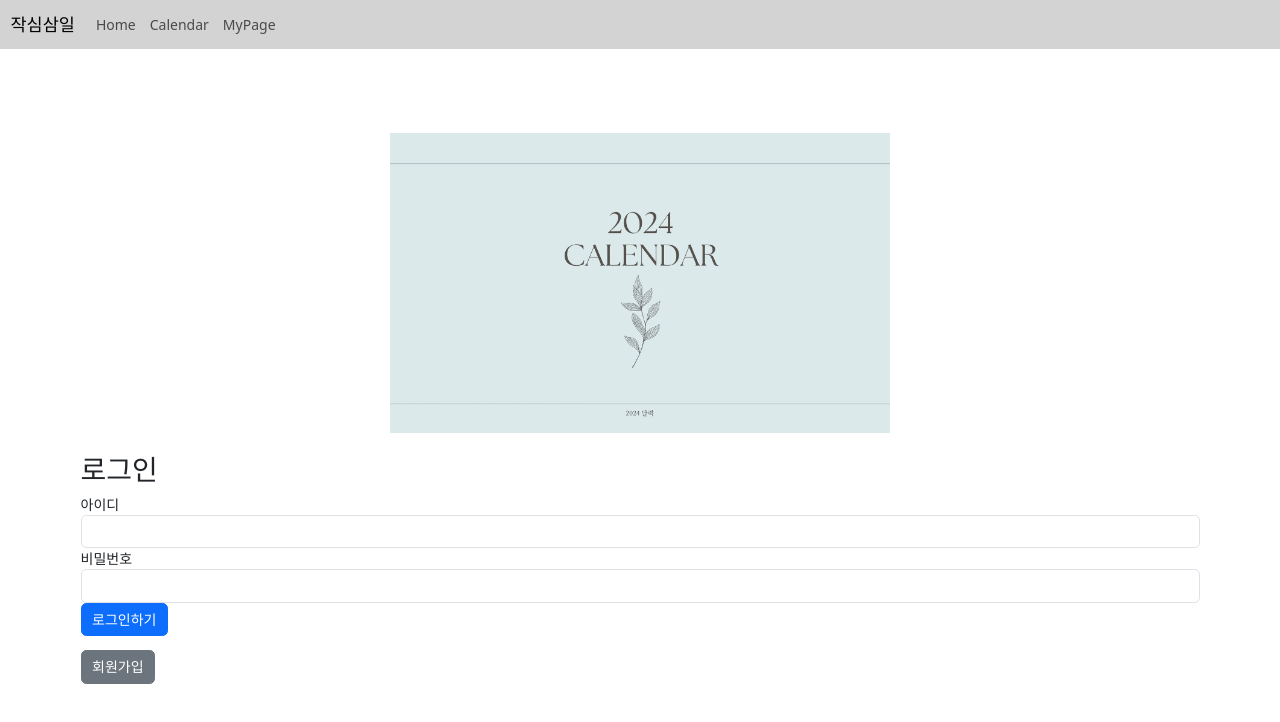
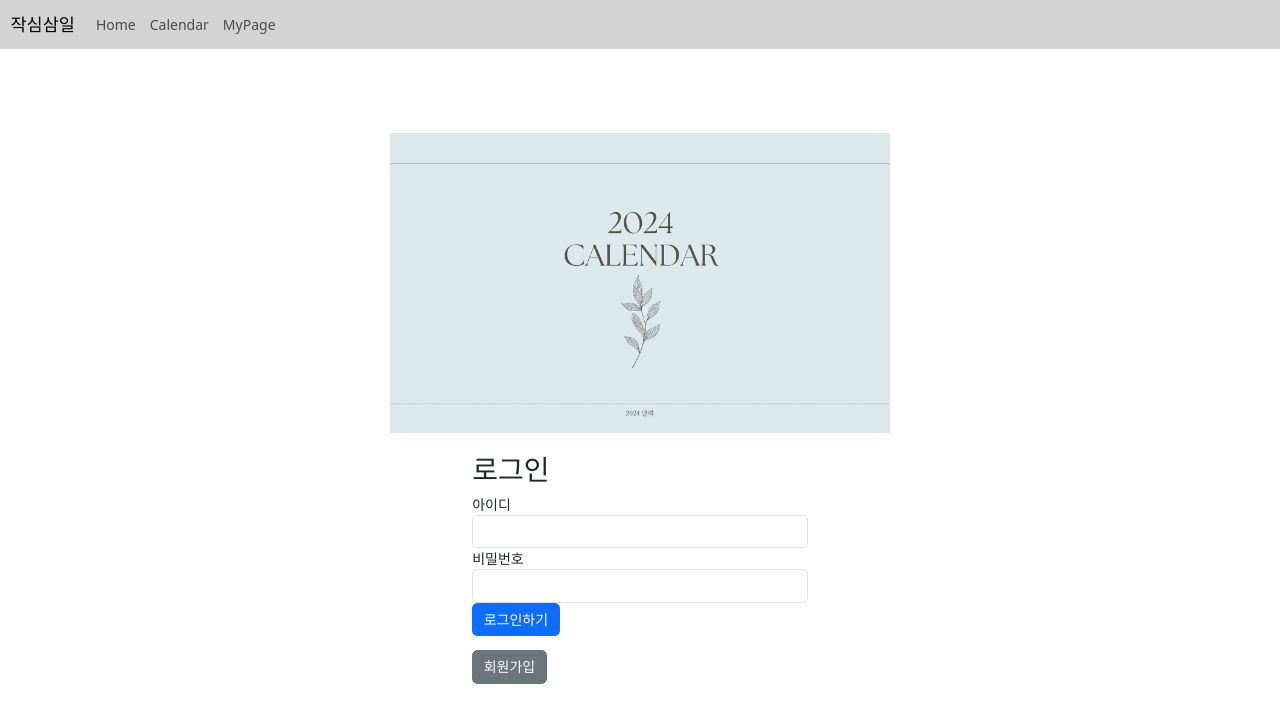
Before and after one commit to Jeon-Gun-Hee/calendar_project, a Vue app: page / in a window 1280 px wide. Shown: the top 722 px of the page. Built offline with nearby package versions, Linux system fonts and the light colour scheme.

Commit message:
최종수정 완료

```diff
--- a/src/views/HomePage.vue
+++ b/src/views/HomePage.vue
@@ -3,11 +3,11 @@
     <div class="banner-container">
       <img src="@/assets/banner.jpg" alt="Banner Image" class="banner-image">
     </div>
-    <div v-if="isAuthenticated">
+    <div class="welcomecontainer" v-if="isAuthenticated">
       <h1>환영합니다.</h1>
       <h2>{{ username }}님, 오늘도 좋은 하루 보내세요~</h2>
     </div>
-    <div v-else>
+    <div class="logincontainer" v-else>
       <h2>로그인</h2>
       <form @submit.prevent="login">
         <div class="form-group">
@@ -62,7 +62,7 @@ export default {
             this.$router.push({ name: 'CalendarPage' });
           }, 2000);
         } else {
-          alert('Invalid username or password');
+          alert('아이디 비밀번호를 잘못 입력하셨습니다.');
         }
       } catch (error) {
         console.error('Error logging in:', error);
@@ -103,4 +103,13 @@ html, body {
   height: 300px;
   object-fit: cover;
 }
+
+.logincontainer {
+    width: 30%;
+    margin: auto;
+}
+
+.welcomecontainer {
+    text-align: center;
+}
 </style>
--- a/src/views/MyPage.vue
+++ b/src/views/MyPage.vue
@@ -1,5 +1,5 @@
 <template>
-  <div class="container mt-5 pt-5">
+  <div class="containers mt-5 pt-5">
     <h2>마이 페이지</h2>
     <div v-if="user">
       <div class="form-group">
@@ -156,8 +156,10 @@ html, body {
   margin: 0;
   font-family: Arial, Helvetica, sans-serif;
 }
-.container {
-  padding-top: 56px;
+.containers {
+    padding-top: 56px;
+    width: 20%;
+    margin: auto;
 }
 .modal-overlay {
   position: fixed;
--- a/src/views/RegisterPage.vue
+++ b/src/views/RegisterPage.vue
@@ -1,5 +1,5 @@
 <template>
-  <div class="container mt-5 pt-5">
+  <div class="containers mt-5 pt-5">
     <h2>회원가입</h2>
     <form @submit.prevent="register">
       <div class="form-group">
```
